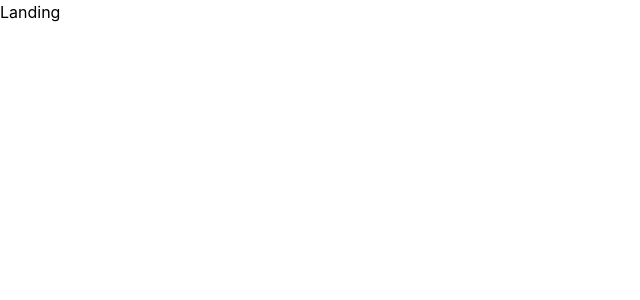
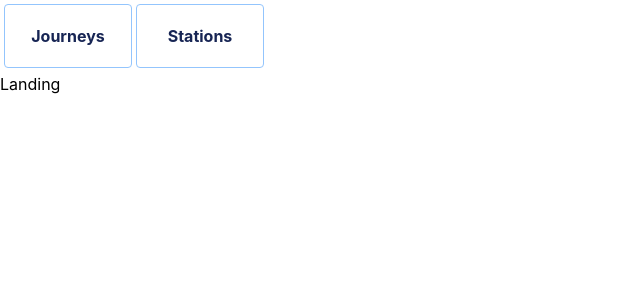
Before and after one commit to acastanome/solita_dev_academy_2023, a React (Create React App) app in the folder city-bike-app/client/: page / in a window 1280 px wide. Shown: the top 300 px of the page, without its empty margins (0-640 px from the left). Built offline with nearby package versions, Linux system fonts and the light colour scheme.

Commit message:
Added navbar to navigate between journeys and stations

```diff
--- a/city-bike-app/client/src/App.tsx
+++ b/city-bike-app/client/src/App.tsx
@@ -1,10 +1,12 @@
 import { Navigate, Route, Routes } from 'react-router-dom';
 import Landing from './routes/Landing';
 import Journeys from './routes/Journeys';
+import Navbar from './components/Navbar';
 
 const App = () => {
 	return (
 		<div>
+			<Navbar />
 			<Routes>
 				<Route path='/journeys' element={<Journeys />} />
 				{/* <Route path='/journeys/:id' element={<JourneyPage id={journeyId} />} />
--- /dev/null
+++ b/city-bike-app/client/src/components/Navbar.tsx
@@ -0,0 +1,31 @@
+import { useNavigate } from 'react-router-dom';
+
+const Navbar = () => {
+	const navigate = useNavigate();
+
+	const navigateJourneys = () => {
+		navigate('/journeys');
+	};
+
+	const navigateStations = () => {
+		navigate('/stations');
+	};
+	return (
+		<div className='flex flex-row md:space-x-1 md:p-1'>
+			<button
+				className='w-32 h-16 text-blue-950 font-bold py-2 px-4 rounded border md:border-blue-300 hover:bg-blue-300'
+				onClick={navigateJourneys}
+			>
+				Journeys
+			</button>
+			<button
+				className='w-32 h-16 text-blue-950 font-bold py-2 px-4 rounded border md:border-blue-300 hover:bg-blue-300'
+				onClick={navigateStations}
+			>
+				Stations
+			</button>
+		</div>
+	);
+};
+
+export default Navbar;
```
